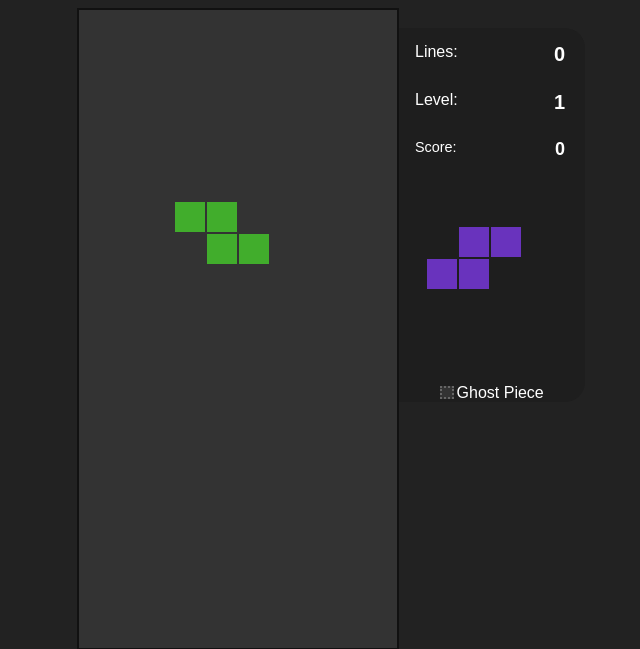
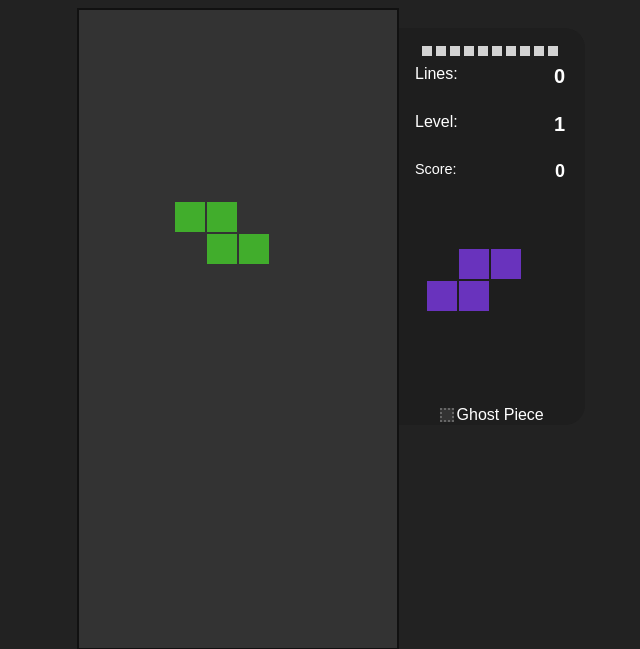
Before and after one commit to krets/www, a PHP site: page /blocks.html in a window 1280 px wide. Shown: the top 649 px of the page, without its empty margins (309-949 px from the left). Run offline with PHP 8.4, Linux system fonts and the light colour scheme; some web fonts are replaced.

Commit message:
level/lines meter

```diff
--- a/krets/blocks.html
+++ b/krets/blocks.html
@@ -15,6 +15,7 @@
   </div>
   <div id="info">
     <div id="score-details">
+      <div class="info-meter" id="level-meter"></div>
       <div id="lines" class="info-item">
         <span class="info-title">Lines:</span>
         <span class="info-value" id="lines-value"></span>
--- a/krets/css/blocks.css
+++ b/krets/css/blocks.css
@@ -31,11 +31,11 @@ body {
 }
 
 #info {
-  display: flex;
-  flex-direction: column;
-  gap: 20px;
+    display: flex;
+    flex-direction: column;
+    gap: 20px;
     background: #1e1e1e;
-        border-top-right-radius: 20px;
+    border-top-right-radius: 20px;
     border-bottom-right-radius: 20px;
 }
 
@@ -359,3 +359,23 @@ input:focus {
     color: #FC0;
     font-weight: bold;
 }
+
+.info-meter {
+    padding-top: .7em;
+    margin-bottom: -8px;
+    justify-content: center;
+    display: flex;
+    width: 100%;
+    margin-top: 5px;
+}
+.meter-square {
+    display: flex;
+    width: 10px;
+    height: 10px;
+    margin: 2px;
+    background-color: lightgray;
+    clear:left;
+}
+.meter-square.active {
+    background-color: green;
+}
--- a/krets/js/blocks.js
+++ b/krets/js/blocks.js
@@ -184,9 +184,24 @@ document.addEventListener("DOMContentLoaded", function() {
 
 function updateInfo() {
     document.getElementById("game-container").className = `level-${level}`;
+    updateLevelMeter();
     document.getElementById("score-value").textContent = score;
     document.getElementById("lines-value").textContent = lines;
     document.getElementById("level-value").textContent = level;
+}
+
+function updateLevelMeter() {
+    const meter = document.getElementById('level-meter');
+    meter.innerHTML = ''; // Clear existing squares
+    let remainder = lines % lines_per_level;
+    for (let i = 0; i < lines_per_level; i++) {
+        const square = document.createElement('div');
+        square.classList.add('meter-square');
+        if (i < remainder) {
+            square.classList.add('active');
+        }
+        meter.appendChild(square);
+    }
 }
 
 function createBoard(container, rows, cols, cellsObject) {
```
